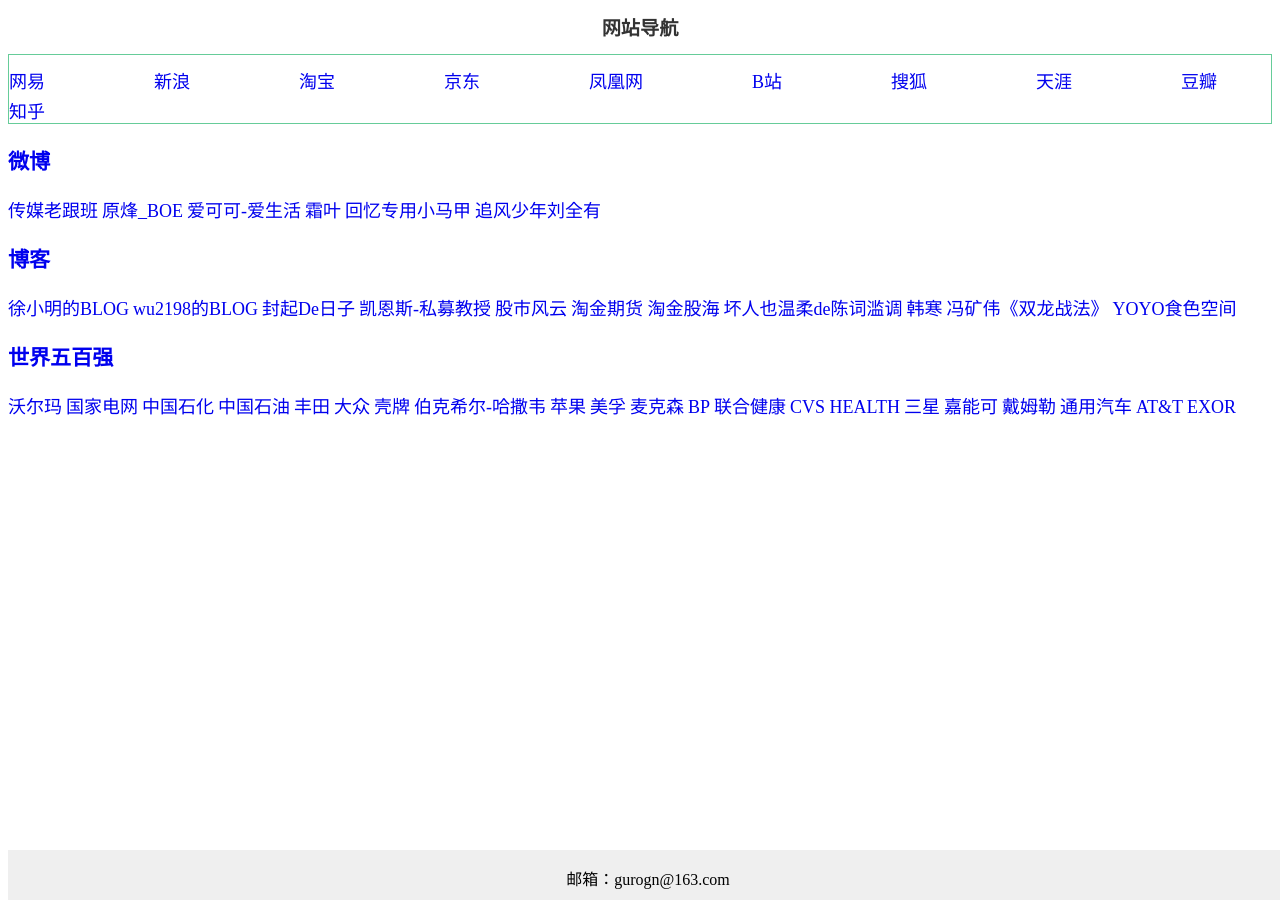
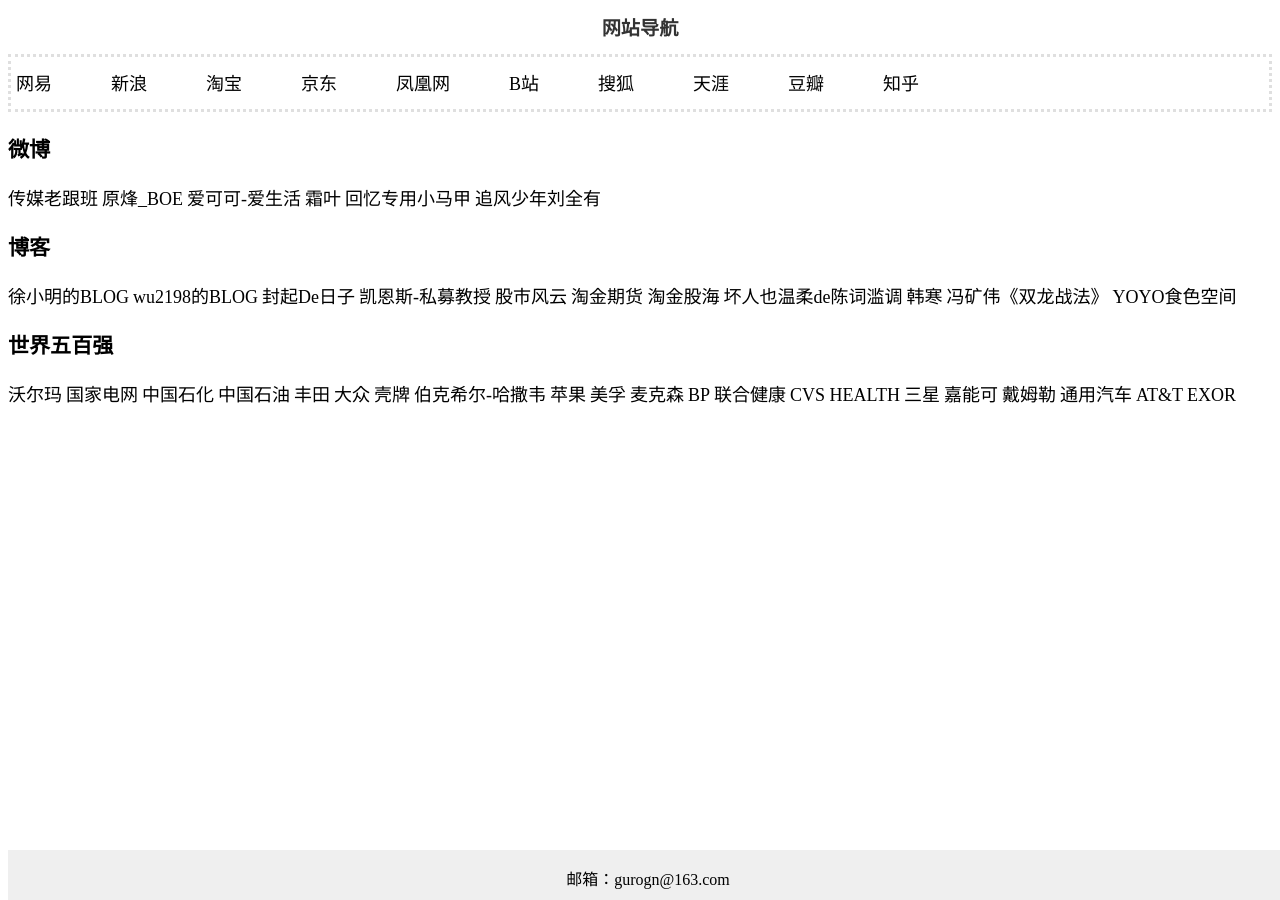
Before and after one commit to gurogn/webstudy, a Jekyll site: the page index.html, which Jekyll copies as it is, in a window 1280 px wide. Built offline with Jekyll 4.4.1, drawn with Linux system fonts in a browser that asks for light colours.

Commit message:
20180209 div.classname a{样式设置}

```diff
--- a/index.html
+++ b/index.html
@@ -16,9 +16,19 @@
 	font-style: normal;
 	text-transform: none;
 	background-repeat: repeat;
-	word-spacing: 100px;
-	vertical-align: top;
-	border: thin solid #6C9;
+	word-spacing: 50px;
+	padding: 5px;
+	text-align: left;
+	border-top-style: dotted;
+	border-right-style: dotted;
+	border-bottom-style: dotted;
+	border-left-style: dotted;
+	border-top-color: #DFDFDF;
+	border-right-color: #DFDFDF;
+	border-bottom-color: #DFDFDF;
+	border-left-color: #DFDFDF;
+	clip: rect(auto,auto,auto,auto);
+	margin-bottom: 20px;
 }
 .blog {
 }
@@ -29,15 +39,30 @@
 	background-color: #FFF;
 	font-size: 16px;
 }
+.mznavi a
+{
+	vertical-align: 26%;
+}
 a{
-font-size:18px;
+	font-size: 18px;
+	clip: rect(auto,auto,auto,auto);
+	border-top-style: none;
+	border-right-style: none;
+	border-bottom-style: none;
+	border-left-style: none;
+
 }
+
 a:hover{ color:#F00;/*鼠标经过链接时颜色*/}
 
 a:link {
 	text-decoration:none;
+	color: black;
 }
-
+a:visited
+{
+	color: black;
+}
 .footer{
 	position: absolute;
 	width: 100%;
@@ -51,6 +76,7 @@
 	clip: rect(auto,100px,auto,auto);
 	text-align: center;
 }
+
 </style>
 </head>
 
```
